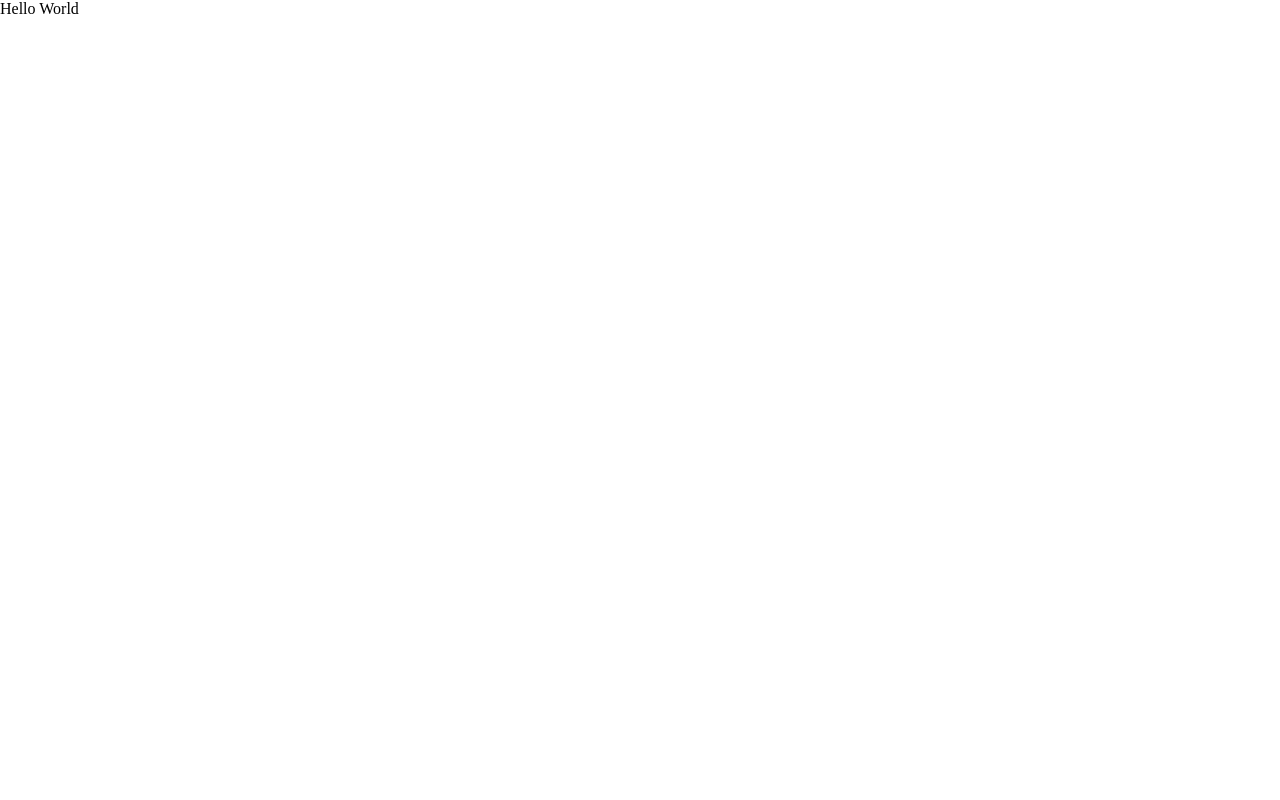
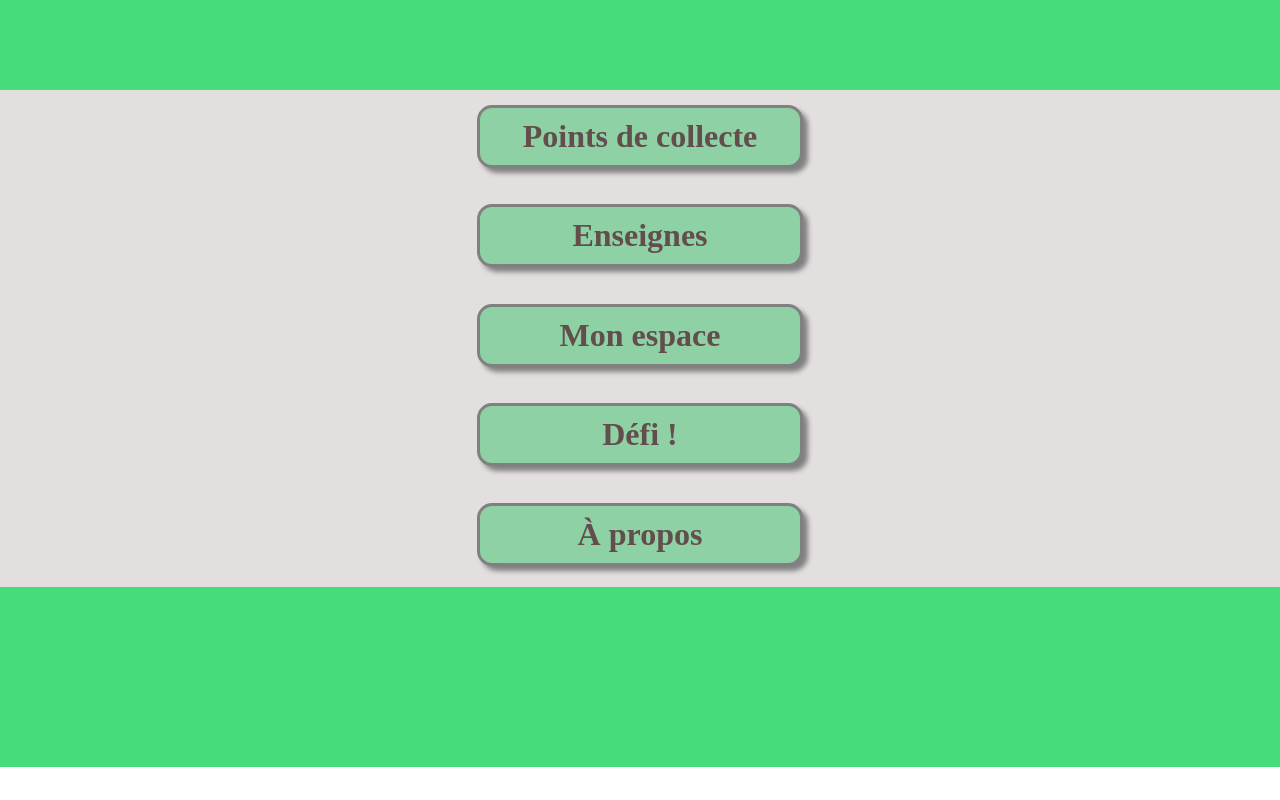
Before and after one commit to clepirault/WCS-NaoTri, a React (Create React App) app: page / in a window 1280 px wide. Built offline with nearby package versions, Linux system fonts and the light colour scheme.

Commit message:
Première proposition

```diff
--- a/src/App.jsx
+++ b/src/App.jsx
@@ -1,9 +1,9 @@
-import SampleComponent from './components/SampleComponent';
+import Home from './components/Home';
 
 function App() {
   return (
     <div className="App">
-      <SampleComponent />
+      <Home />
     </div>
   );
 }
--- /dev/null
+++ b/src/components/Home.css
@@ -0,0 +1,31 @@
+.H {
+  width: 100%;
+  height: 90px;
+  background-color: #46DC7B;
+}
+
+.bloc {
+  display: flex;
+  flex-direction: column;
+  align-items: center;
+  width: 100%;
+  background-color: #e4dfdf;
+}
+
+.F{
+  width: 100%;
+  height: 180px;
+  background-color: #46DC7B;
+}
+
+h1 {
+  margin-top: 15px;
+  padding: 10px;
+  background-color: #8ed1a5;
+  border-radius: 15px;
+  border: solid grey;
+  color: rgb(99, 77, 77);
+  width: 300px;
+  text-align: center;
+  box-shadow: 5px 5px 5px grey;
+}
--- /dev/null
+++ b/src/components/Home.jsx
@@ -0,0 +1,20 @@
+import React from 'react';
+import './Home.css';
+
+function Home() {
+  return (
+    <div className="homePage">
+      <div className="H"> </div>
+      <div className="bloc">
+        <h1 className="points de collecte">Points de collecte</h1>
+        <h1 className="enseignes">Enseignes</h1>
+        <h1 className="espace">Mon espace</h1>
+        <h1 className="defi">Défi !</h1>
+        <h1 className="a-propos">À propos</h1>
+      </div>
+      <div className="F"> </div>
+    </div>
+  );
+}
+
+export default Home;
--- a/src/components/SampleComponent.jsx
+++ /dev/null
@@ -1,4 +0,0 @@
-function SampleComponent() {
-  return <>Hello World</>;
-}
-export default SampleComponent;
```
